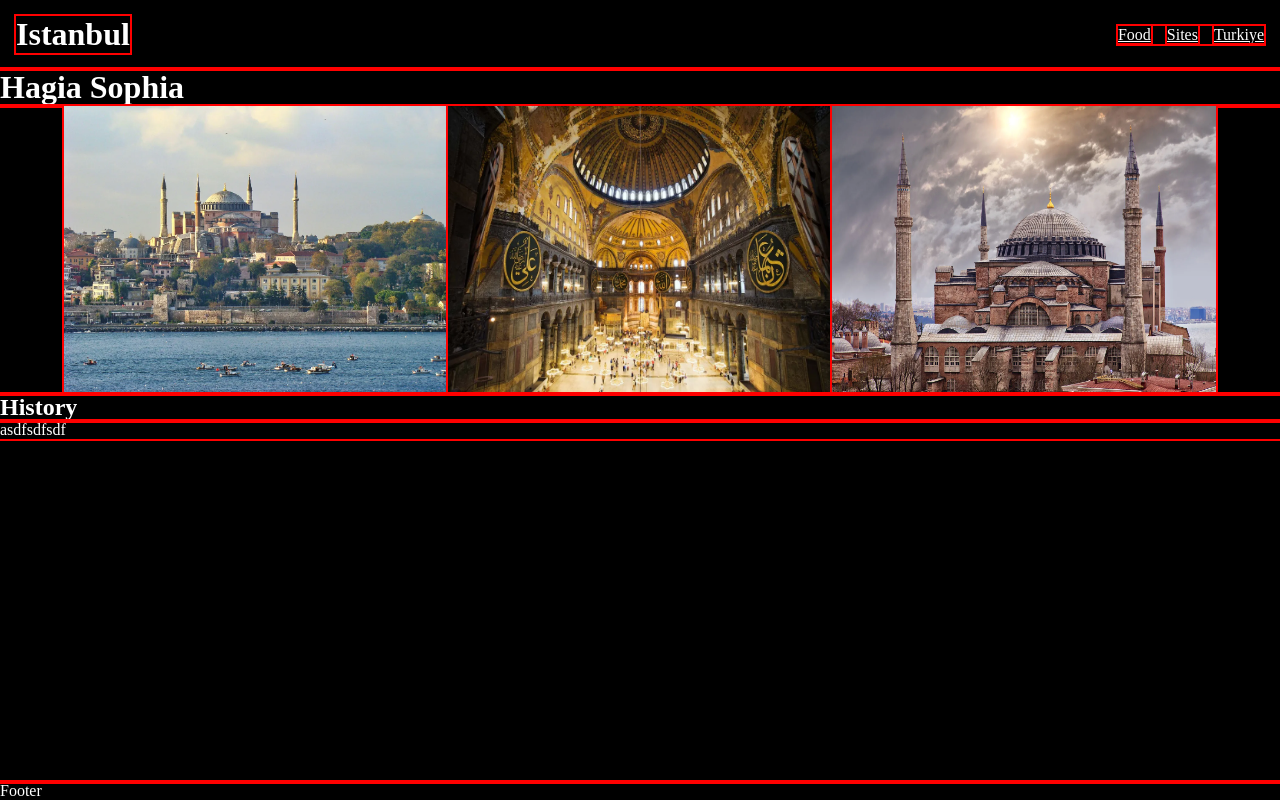
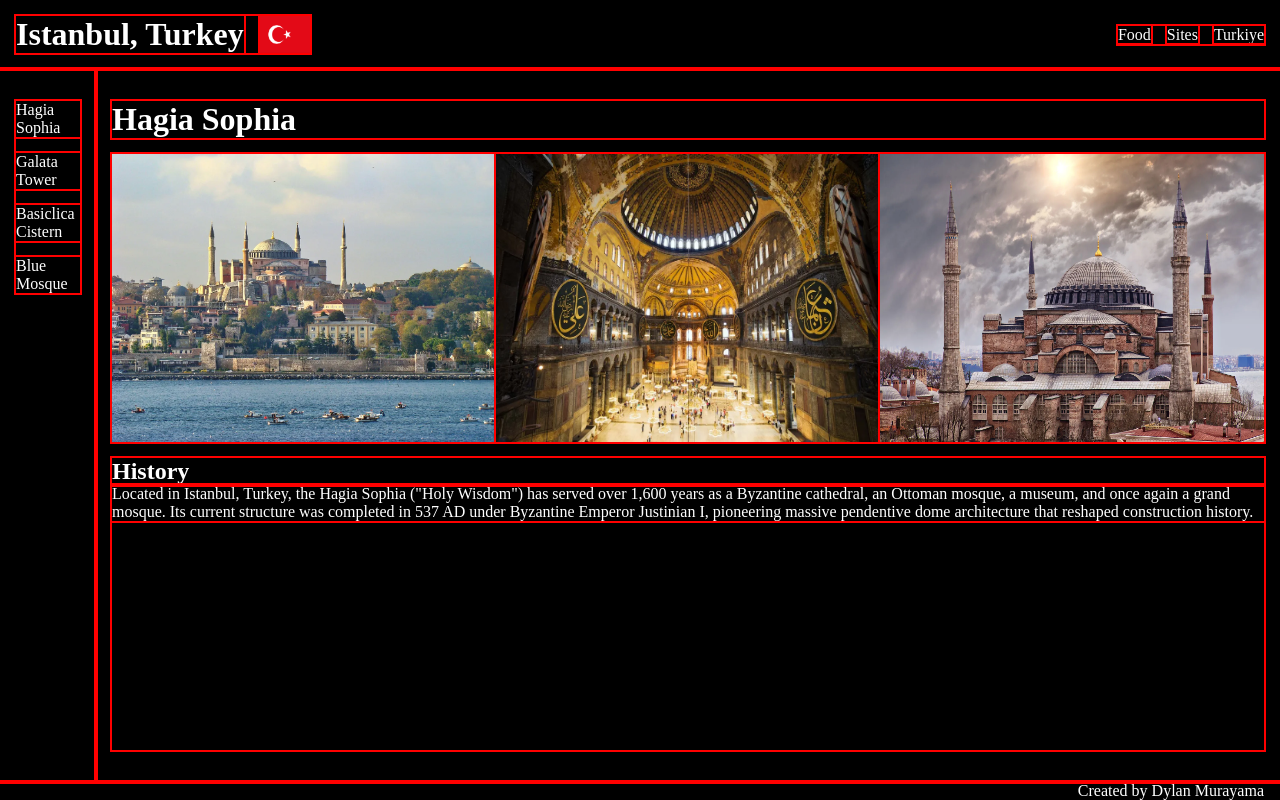
Before and after one commit to murasandev/istanbul, a plain HTML site: page index.html in a window 1280 px wide. Drawn offline with Linux system fonts and the light colour scheme.

Commit message:
add turkish flag to header

```diff
--- a/index.html
+++ b/index.html
@@ -8,7 +8,10 @@
 </head>
 <body>
     <header>
-        <h1>Istanbul</h1>
+        <div class="logo-container">
+            <h1>Istanbul, Turkey</h1>
+            <img src="./img/turkish-flag.jpg" alt="turkish-flag">
+        </div>
         <ul>
             <li><a href="">Food</a></li>
             <li><a href="">Sites</a></li>
@@ -17,6 +20,15 @@
     </header>
 
     <!-- Galata Tower, Basilica Cistern, Hagia Sophia, Blue Mosque -->
+    <div class="page-container">
+        <div class="sidebar-container">
+            <ul>
+                <li>Hagia Sophia</li>
+                <li>Galata Tower</li>
+                <li>Basiclica Cistern</li>
+                <li>Blue Mosque</li>
+            </ul>
+        </div>
         <div class="content-container">
             <h1>Hagia Sophia</h1>
             <div class="image-container">
@@ -26,10 +38,18 @@
             </div>
             <div class="text-container">
                 <h2>History</h2>
-            <p>asdfsdfsdf</p>
+                <p>
+                    Located in Istanbul, Turkey, the Hagia Sophia ("Holy Wisdom") has
+                    served over 1,600 years as a Byzantine cathedral, an Ottoman mosque,
+                    a museum, and once again a grand mosque. Its current structure was
+                    completed in 537 AD under Byzantine Emperor Justinian I, pioneering
+                    massive pendentive dome architecture that reshaped construction history.
+                </p>
+            </div>
         </div>
     </div>
 
-    <footer>Footer</footer>
+
+    <footer>Created by Dylan Murayama</footer>
 </body>
 </html>
--- a/styles.css
+++ b/styles.css
@@ -29,7 +29,6 @@ header {
 .image-container {
     display: flex;
     width: 100%;
-    flex-wrap: wrap;
     justify-content: center;
 }
 
@@ -38,20 +37,54 @@ header {
     max-width: 30vw;
 }
 
+.page-container {
+    display: flex;
+    height: 100%;
+}
+
+.sidebar-container{
+    width: 200px;
+    padding: 32px 16px;
+}
+
+.sidebar-container ul {
+    list-style: none;
+    display: flex;
+    flex-direction: column;
+    gap: 16px;
+}
+
 .content-container {
     display: flex;
     flex-direction: column;
-
-    height: 100%;
     flex: 1;
-
+    padding: 32px 16px;
+    gap: 16px;
 }
 .text-container {
     flex: 1;
 }
+.logo-container {
+    display: flex;
+    gap: 16px;
+}
 
+.logo-container img{
+    flex: none;
+    width: 50px;
+    height: auto;
+}
 header ul {
     display: flex;
     list-style: none;
     gap: 16px;
 }
+
+header a {
+    text-decoration: none;
+}
+
+footer {
+    text-align: end;
+    padding: 0px 16px;
+}
```
Also changed, not shown: img/turkish-flag.jpg (added). Lines whose indentation alone changed are shown as unchanged.
